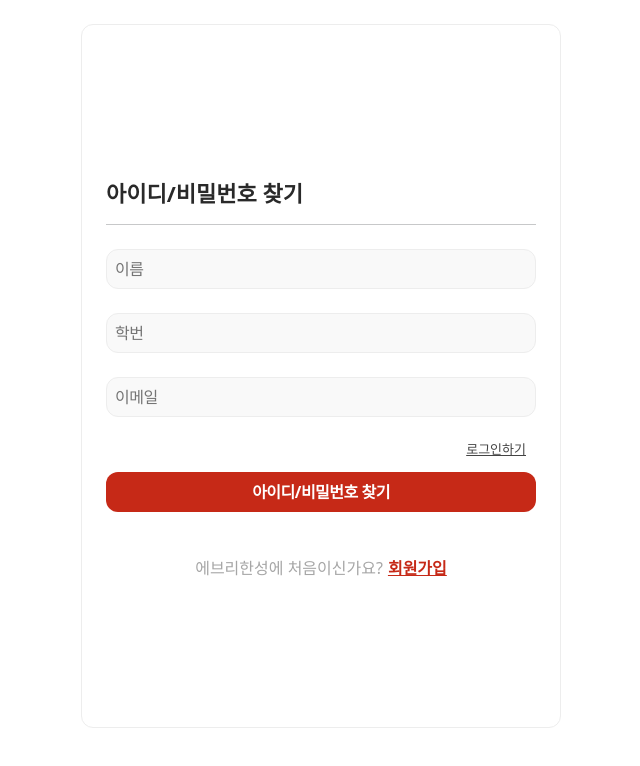
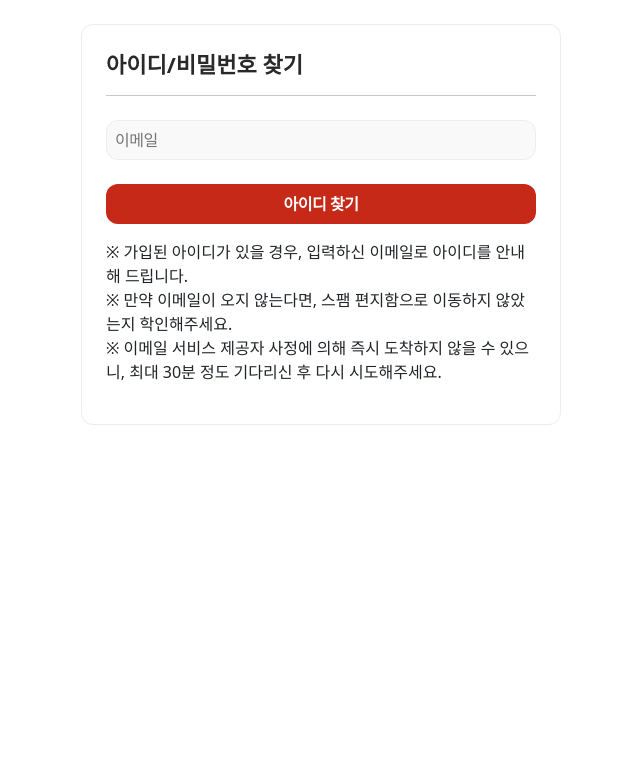
Before and after one commit to minseokiim/everyHansung_Front, a React (Create React App) app: page /forgot in a window 1280 px wide. Shown: the top 766 px of the page, without its empty margins (319-959 px from the left). Built offline with nearby package versions, Linux system fonts and the light colour scheme.

Commit message:
아이디/비밀번호 찾기 파일 위치 변경

```diff
--- a/src/App.js
+++ b/src/App.js
@@ -22,7 +22,7 @@ import SignUpPage from "./page/signupPage/SignUpPage";
 import MyPage from "./page/myPage/MyPage";
 import MessagePage from "./page/messagePage/MessagePage";
 
-import FindInfoPage from "./page/loginPage/FindInfoPage";
+import FindInfoPage from "./page/signupPage/FindInfoPage";
 import HowToUsePage from "./page/myPage/CommunityPage/HowToUsePage";
 
 import { BrowserRouter as Router, Routes, Route } from "react-router-dom";
--- a/src/page/loginPage/FindInfoPage.js
+++ b/src/page/signupPage/FindInfoPage.js
@@ -1,15 +1,11 @@
 import { useState } from "react";
 import { useNavigate } from "react-router-dom";
 import axios from "axios";
-import "./LoginPage.css";
+import "./SignUpPage.css";
 
 const FindInfoPage = () => {
   const move = useNavigate();
-  const [studentId, setStudentId] = useState("");
   const [email, setEmail] = useState("");
-  const [username, setUsername] = useState("");
-
-  const [passwd, setPasswd] = useState("");
 
   const onSubmit = (e) => {
     e.preventDefault();
@@ -40,32 +36,10 @@ const FindInfoPage = () => {
 
   return (
     <div id="register-container">
-      <div className="login-box">
+      <div className="">
         <div className="mb-3 ">
           <h2>아이디/비밀번호 찾기</h2>
           <hr />
-
-          <div className="input">
-            <input
-              type="text"
-              value={username}
-              onChange={(e) => {
-                setUsername(e.target.value);
-              }}
-              placeholder="이름"
-            ></input>
-          </div>
-
-          <div className="input">
-            <input
-              type="text"
-              value={studentId}
-              onChange={(e) => {
-                setStudentId(e.target.value);
-              }}
-              placeholder="학번"
-            ></input>
-          </div>
 
           <div className="input">
             <input
@@ -79,20 +53,25 @@ const FindInfoPage = () => {
           </div>
 
           <div className="input">
-            <p className="find">
-              <a href="/login">로그인하기</a>
-            </p>
             <button
               className="lec-button mb-3"
               type="submit"
               onClick={onSubmit}
             >
-              아이디/비밀번호 찾기
+              아이디 찾기
             </button>
-            <p className="register">
-              <span>에브리한성에 처음이신가요?</span>
-              <a href="/register">회원가입</a>
-            </p>
+          </div>
+
+          <div className="text">
+            ※ 가입된 아이디가 있을 경우, 입력하신 이메일로 아이디를 안내해 드립니다.
+          </div>
+
+          <div className="text">
+            ※ 만약 이메일이 오지 않는다면, 스팸 편지함으로 이동하지 않았는지 학인해주세요.
+          </div>
+
+          <div className="text">
+            ※ 이메일 서비스 제공자 사정에 의해 즉시 도착하지 않을 수 있으니, 최대 30분 정도 기다리신 후 다시 시도해주세요.<br/>
           </div>
         </div>
       </div>
```
